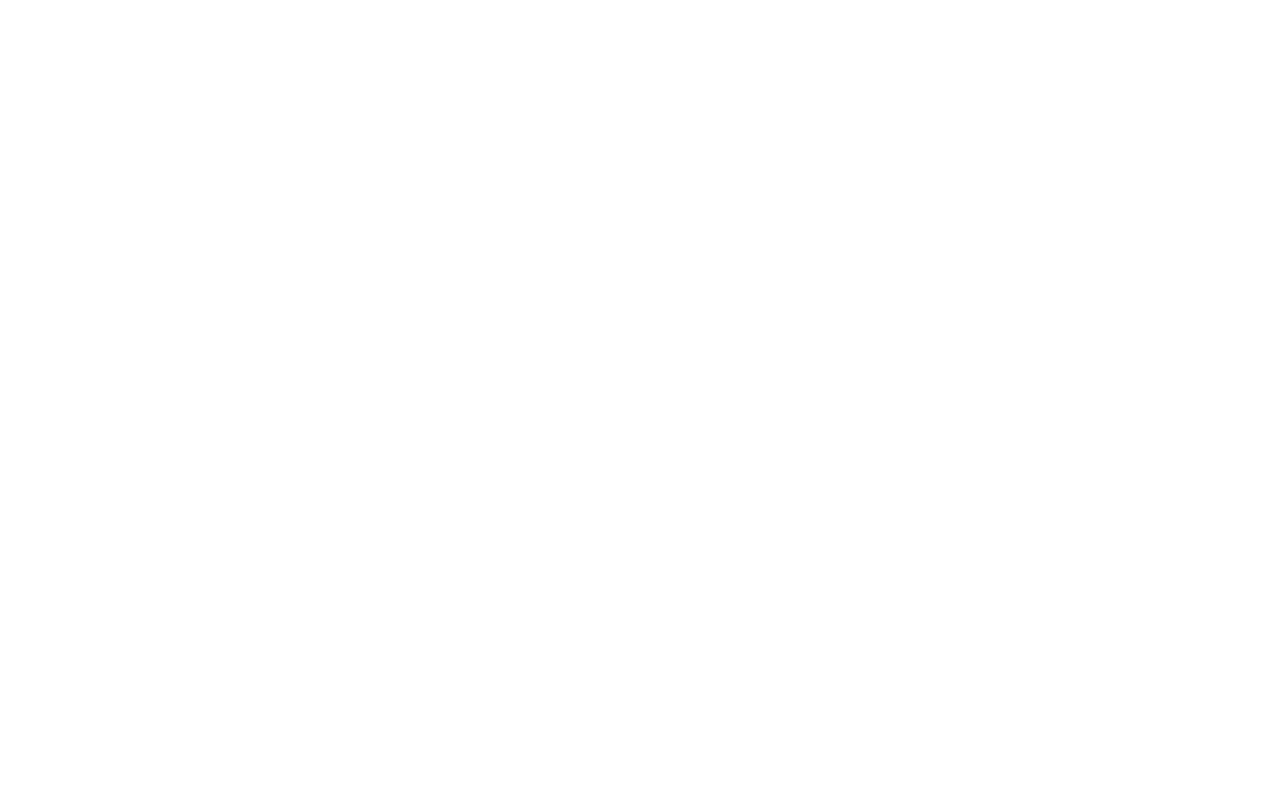
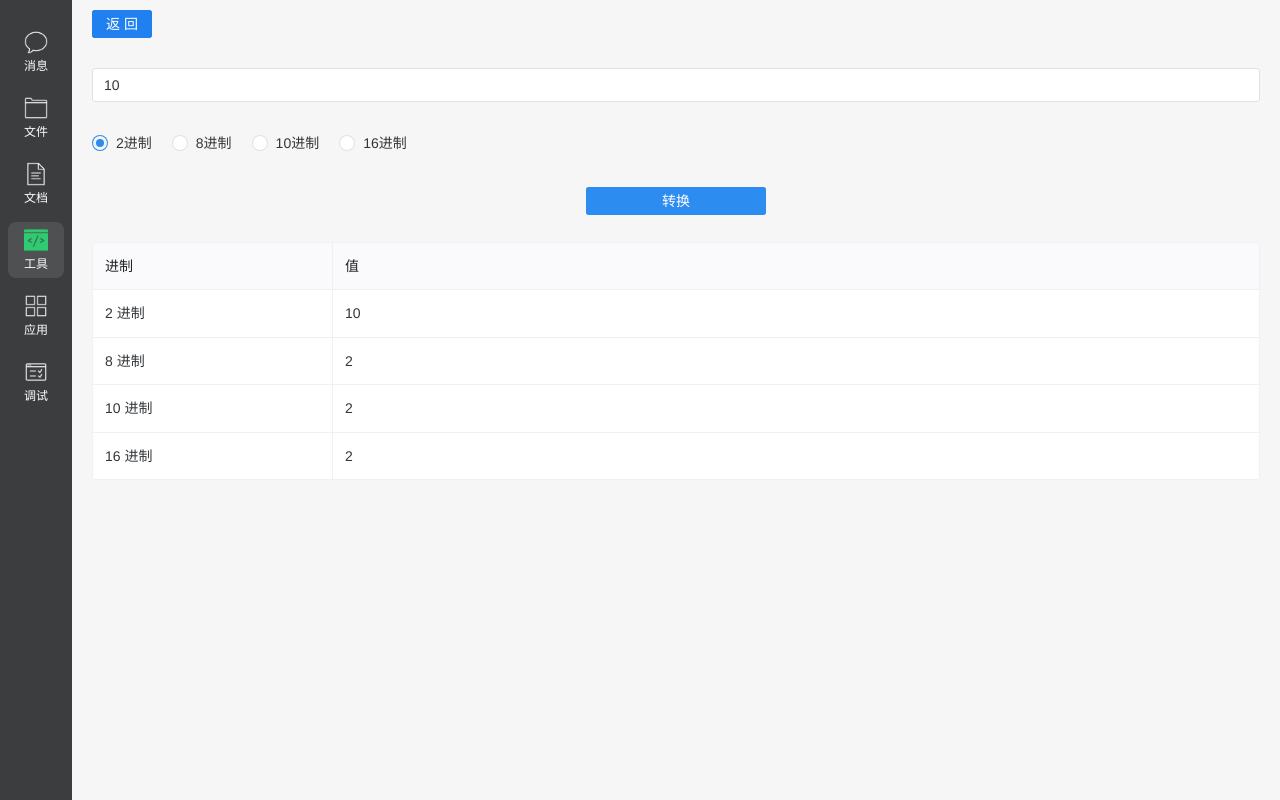
Before and after one commit to ggymm/office-platform-pro, a Vue app in the folder app/: page /devtool/binary in a window 1280 px wide. Before the commit this address had no page. Built offline with nearby package versions, Linux system fonts and the light colour scheme; what vue-dompurify-html would draw is missing.

Commit message:
完善代码，修改UI，添加进制转换工具

```diff
--- a/app/package.json
+++ b/app/package.json
@@ -8,7 +8,8 @@
     "build": "vite build",
     "preview": "vite preview",
     "tauri-dev": "tauri dev",
-    "tauri-build": "tauri build"
+    "tauri-build": "tauri build",
+    "update-linux-command": "zx script/update-linux-command.mjs"
   },
   "dependencies": {
     "@tauri-apps/api": "^1.0.2",
--- a/app/src/router/index.js
+++ b/app/src/router/index.js
@@ -34,6 +34,10 @@
         {
           path: 'url',
           component: () => import('~/views/devtool/tools/url.vue')
+        },
+        {
+          path: 'binary',
+          component: () => import('~/views/devtool/tools/binary.vue')
         },
 
         {
--- /dev/null
+++ b/app/src/views/devtool/tools/binary.vue
@@ -0,0 +1,105 @@
+<template>
+  <div class="common-container">
+    <div class="common-header">
+      <back />
+    </div>
+    <div class="common-body">
+      <div class="input">
+        <n-form v-model="input" label-placement="left">
+          <n-form-item>
+            <n-input v-model:value="input.num" type="text" placeholder="" />
+          </n-form-item>
+          <n-form-item>
+            <n-radio-group v-model:value="input.base">
+              <n-space>
+                <n-radio v-for="type in types" :key="type.value" :value="type.value">
+                  {{ type.label }}
+                </n-radio>
+              </n-space>
+            </n-radio-group>
+          </n-form-item>
+          <n-form-item style="justify-items: center">
+            <n-button type="primary" style="width: 180px" @click="handleConvert">转换</n-button>
+          </n-form-item>
+        </n-form>
+      </div>
+      <div class="output">
+        <n-data-table :columns="columns" :data="data" :single-line="false" />
+      </div>
+    </div>
+  </div>
+</template>
+
+<script setup>
+import { ref } from "vue"
+import { Back } from '@comps/fragment'
+import { invoke } from '@tauri-apps/api'
+
+const input = ref({
+  num: '10',
+  base: 2
+})
+
+const types = [
+  { value: 2, label: '2进制' },
+  { value: 8, label: '8进制' },
+  { value: 10, label: '10进制' },
+  { value: 16, label: '16进制' }
+]
+
+const columns = [
+  {
+    title: '进制',
+    key: 'base',
+    width: 240,
+    render: (val, _) => {
+      return `${val.base} 进制`
+    }
+  },
+  { title: '值', key: 'num' }
+]
+const data = ref([
+  { base: 2, num: 10 },
+  { base: 8, num: 2 },
+  { base: 10, num: 2 },
+  { base: 16, num: 2 }
+])
+
+const handleConvert = () => {
+  invoke('plugin:devtool|number_base_convert', {
+    'num': input.value.num,
+    'numBase': input.value.base
+  }).then((resp) => {
+    if (resp.success) {
+      const resData = []
+      for (let k in resp.data) {
+        resData.push({
+          num: resp.data[k],
+          base: k
+        })
+      }
+      data.value = resData
+    } else {
+      window['$notification']['error']({
+        content: "解析失败", meta: resp.message,
+        duration: 2500, keepAliveOnHover: true
+      })
+    }
+  })
+}
+
+</script>
+
+<style lang="scss">
+@import '../assets/common';
+
+.common-body {
+  .input {
+    margin-top: 20px
+  }
+
+  .output {
+
+  }
+}
+</style>
--- a/app/src/views/devtool/tools/record.vue
+++ b/app/src/views/devtool/tools/record.vue
@@ -20,8 +20,7 @@
 
 onMounted(() => {
   if (!navigator.getDisplayMedia && !navigator.mediaDevices.getDisplayMedia) {
-    let error = 'Your browser does NOT support the getDisplayMedia API.'
-    throw new Error(error)
+    window['$message'].error('当前浏览器不支持录制')
   }
 })
 
@@ -41,6 +40,8 @@
     })
 
     mediaRecorder.start()
+
+    // 显示实时视频流
     videoRef.value.srcObject = stream
     videoRef.value.controls = true
   } catch (e) {
```
Also changed, not shown: app/script/update-linux-command.mjs (added, +18 -0 lines), app/src/views/devtool/assets/tools.json (+6 -0 lines), app/src/views/devtool/tools/base64.vue (+4 -8 lines), 2 other files (tests, documents, lock files or other folders).
